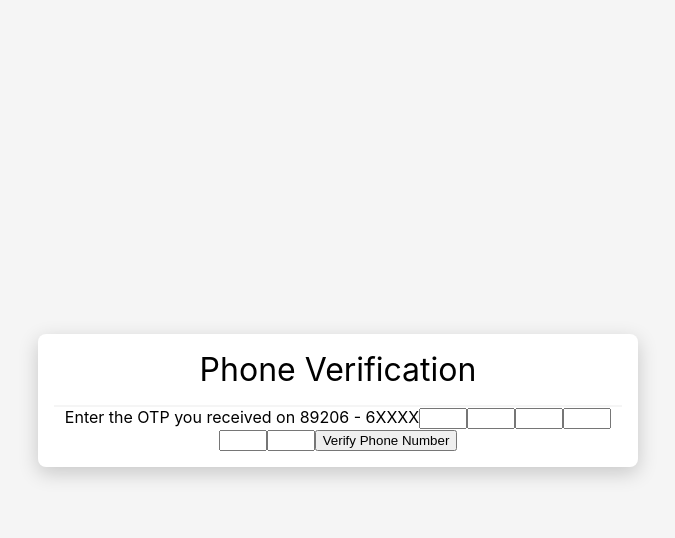
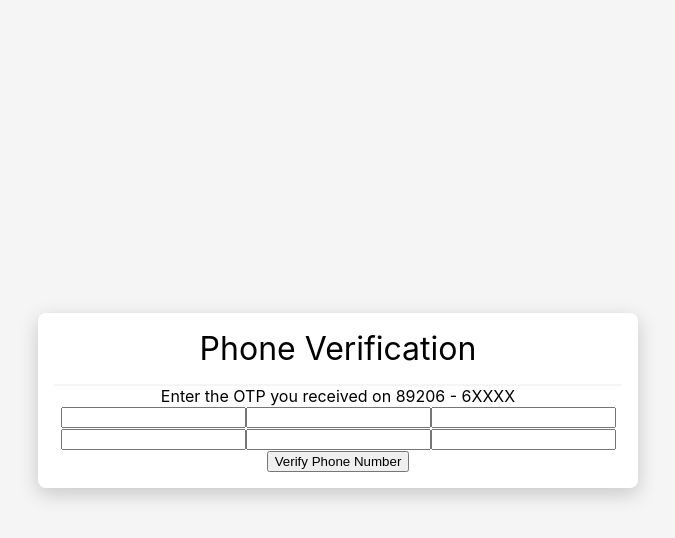
Before and after one commit to vidhi-thakur/phone-verification, a React (Create React App) app in the folder phone-verification-component/: page / in a window 1280 px wide. Both pictures are taken after a click on the button "Verify OTP". Shown: the top 538 px of the page, without its empty margins (302-977 px from the left). Built offline with nearby package versions, Linux system fonts and the light colour scheme.

Commit message:
FEAT: UPDATE FOCUS ON USER INPUT
-once a digit is entered, the focus moves to the next input
-backspace deletes the input and moves the focus on previous input

```diff
--- a/phone-verification-component/src/components/OTPVerification.js
+++ b/phone-verification-component/src/components/OTPVerification.js
@@ -1,18 +1,72 @@
-import React from 'react'
+import React, { useState, useEffect } from 'react'
 import './OTPVerification.css'
 
 function OTPVerification() {
+
+    const initialState = {
+        input01: "",
+        input02: "",
+        input03: "",
+        input04: "",
+        input05: "",
+        input06: ""
+    }
+
+    const [foucsState, setFocusState] = useState(1)
+    const [inputForm, setInputForm] = useState(initialState)
+
+    useEffect(() => {
+        setFocusState(foucsState+1)
+    }, [inputForm])
+
+    // function updateAutoFocus() {
+    //     if()
+    // }
+
+    function validInput(input) {
+        if(Number(input)>=0 && Number(input)<=9) return true
+        else return false
+    }
+
+    const moveFocus = (e) => {
+        var target = e.target;
+        var inputMaxLength = target.maxLength
+        var inputLength = target.value.length
+        if(inputLength>=inputMaxLength) {
+            var next = target;
+            while(next = next.nextElementSibling) {
+                if(next === null) break;
+                if(target.tagName.toLowerCase() === "input") {
+                    next.focus();
+                    break;
+                }
+            }
+        }
+        else if(inputLength === 0) {
+            var prev = target;
+            while(prev = prev.previousElementSibling) {
+                if(prev === null) break;
+                if(target.tagName.toLowerCase() === "input") {
+                    prev.focus();
+                    break;
+                }
+            }
+        }
+    }
+
     return (
         <div className="OTPVerification">
             <header>Phone Verification</header>
             <form>
                 <label>Enter the OTP you received on 89206 - 6XXXX</label>
-                <input type="number" min={0} max={9} maxLength={1} autoFocus={false} required />
-                <input type="number" min={0} max={9} maxLength={1} autoFocus={false} required />
-                <input type="number" min={0} max={9} maxLength={1} autoFocus={false} required />
-                <input type="number" min={0} max={9} maxLength={1} autoFocus={false} required />
-                <input type="number" min={0} max={9} maxLength={1} autoFocus={false} required />
-                <input type="number" min={0} max={9} maxLength={1} autoFocus={false} required />
+                <div onKeyUp={(e) => moveFocus(e)}>
+                    <input onChange={(e)=>setInputForm({...inputForm, input01: e.target})} className="input" type="text" maxLength={1} required />
+                    <input onChange={(e)=>setInputForm({...inputForm, input02: e.target})} className="input" type="text" maxLength={1} required />
+                    <input onChange={(e)=>setInputForm({...inputForm, input03: e.target})} className="input" type="text" maxLength={1} required />
+                    <input onChange={(e)=>setInputForm({...inputForm, input04: e.target})} className="input" type="text" maxLength={1} required />
+                    <input onChange={(e)=>setInputForm({...inputForm, input05: e.target})} className="input" type="text" maxLength={1} required />
+                    <input onChange={(e)=>setInputForm({...inputForm, input06: e.target})} className="input" type="text" maxLength={1} required />
+                </div>
                 <button>Verify Phone Number</button>
             </form>
         </div>
```
